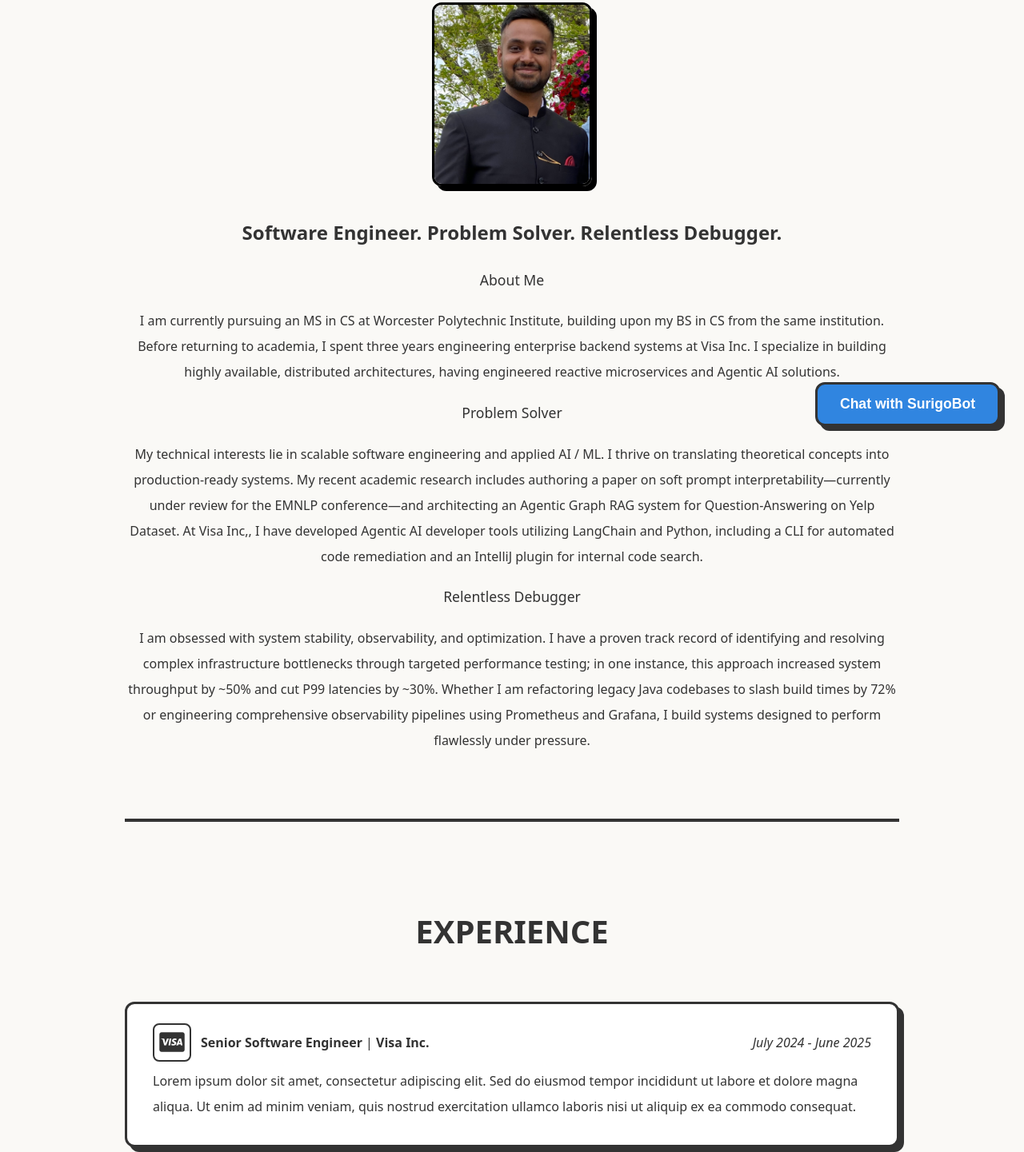
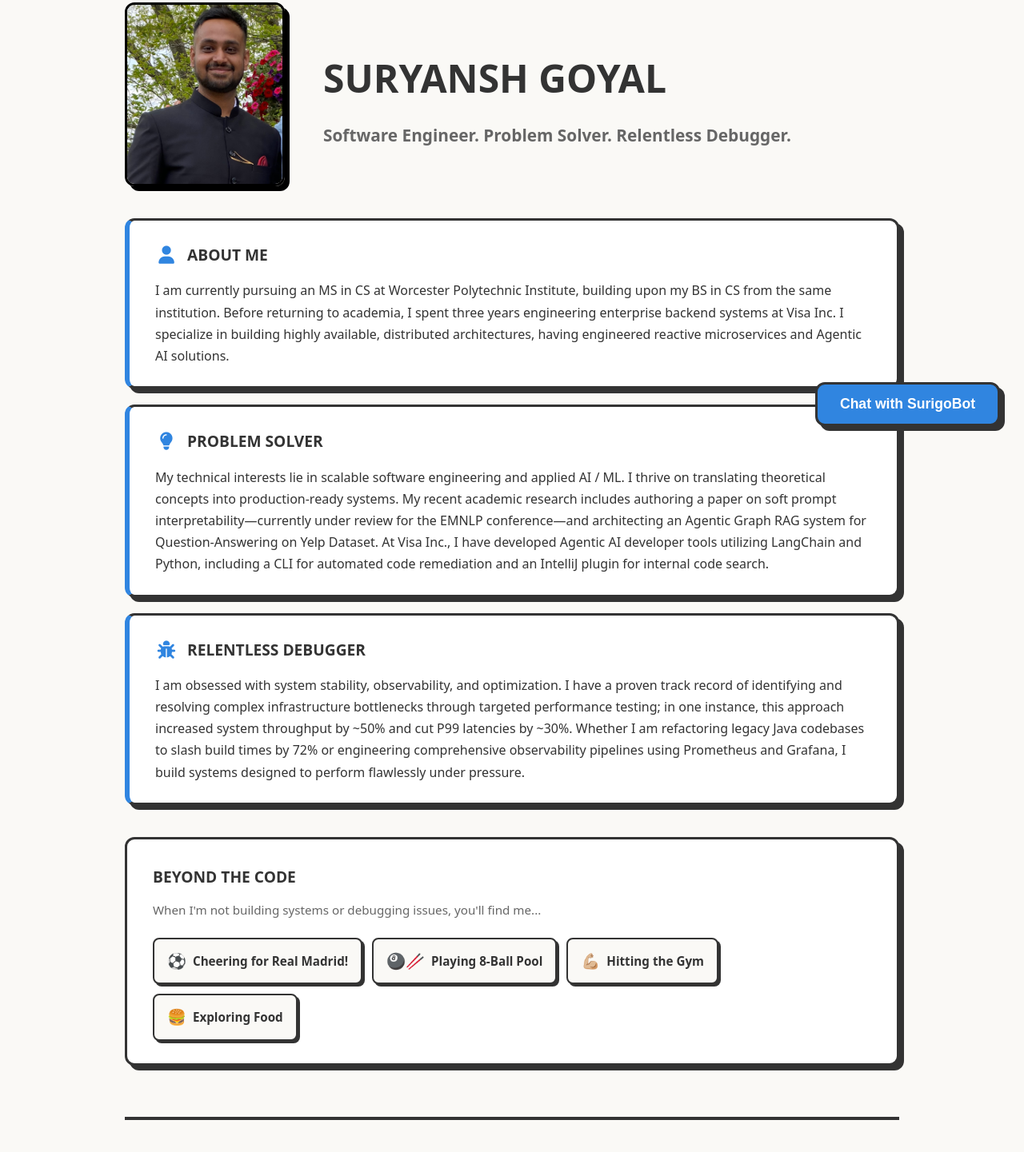
Before and after one commit to Suryanshg/surigo-site, a website built with Vite: page frontend/index.html in a window 1280 px wide. Shown: the part 237-1678 px from the top of the page at 80% size. Built offline with nearby package versions, Linux system fonts and the light colour scheme.

Commit message:
Improved UI design for bio and projects using Claude Code

```diff
--- a/frontend/index.html
+++ b/frontend/index.html
@@ -56,16 +56,20 @@
     <main>
         <!-- Bio Section -->
         <section id="bio">
-            <div class="bio-text">
-                <div class="bio-pic">
-                    <img src="src/assets/ProfilePicture.jpg" alt="Suryansh Goyal Profile" class="profile-pic">
+            <!-- Hero: pic + tagline side by side -->
+            <div class="bio-hero">
+                <img src="src/assets/ProfilePicture.jpg" alt="Suryansh Goyal Profile" class="profile-pic">
+                <div class="bio-hero-text">
+                    <h1>Suryansh Goyal</h1>
+                    <h2>Software Engineer. Problem Solver. Relentless Debugger.</h2>
                 </div>
-                <!-- <h1>Suryansh Goyal</h1> -->
-                <h2>Software Engineer. Problem Solver. Relentless Debugger.</h2>
-                <div id="bio-text-container"></div>
             </div>
 
+            <!-- Structured bio cards -->
+            <div class="bio-cards" id="bio-sections"></div>
 
+            <!-- Fun personal section -->
+            <div class="fun-section" id="fun-section-container"></div>
         </section>
 
         <!-- Experience Section -->
--- a/frontend/src/data.js
+++ b/frontend/src/data.js
@@ -1,18 +1,31 @@
-export const bioText = `
-<p>
-<p>About Me</p>
-I am currently pursuing an MS in CS at Worcester Polytechnic Institute, building upon my BS in CS from the same institution. Before returning to academia, I spent three years engineering enterprise backend systems at Visa Inc. I specialize in building highly available, distributed architectures, having engineered reactive microservices and Agentic AI solutions.
-</p>
+export const bioSections = [
+    {
+        icon: "fa-solid fa-user",
+        title: "About Me",
+        content: "I am currently pursuing an MS in CS at Worcester Polytechnic Institute, building upon my BS in CS from the same institution. Before returning to academia, I spent three years engineering enterprise backend systems at Visa Inc. I specialize in building highly available, distributed architectures, having engineered reactive microservices and Agentic AI solutions."
+    },
+    {
+        icon: "fa-solid fa-lightbulb",
+        title: "Problem Solver",
+        content: "My technical interests lie in scalable software engineering and applied AI / ML. I thrive on translating theoretical concepts into production-ready systems. My recent academic research includes authoring a paper on soft prompt interpretability—currently under review for the EMNLP conference—and architecting an Agentic Graph RAG system for Question-Answering on Yelp Dataset. At Visa Inc., I have developed Agentic AI developer tools utilizing LangChain and Python, including a CLI for automated code remediation and an IntelliJ plugin for internal code search."
+    },
+    {
+        icon: "fa-solid fa-bug",
+        title: "Relentless Debugger",
+        content: "I am obsessed with system stability, observability, and optimization. I have a proven track record of identifying and resolving complex infrastructure bottlenecks through targeted performance testing; in one instance, this approach increased system throughput by ~50% and cut P99 latencies by ~30%. Whether I am refactoring legacy Java codebases to slash build times by 72% or engineering comprehensive observability pipelines using Prometheus and Grafana, I build systems designed to perform flawlessly under pressure."
+    }
+];
 
-<p>
-<p>Problem Solver</p>
-My technical interests lie in scalable software engineering and applied AI / ML. I thrive on translating theoretical concepts into production-ready systems. My recent academic research includes authoring a paper on soft prompt interpretability—currently under review for the EMNLP conference—and architecting an Agentic Graph RAG system for Question-Answering on Yelp Dataset. At Visa Inc,, I have developed Agentic AI developer tools utilizing LangChain and Python, including a CLI for automated code remediation and an IntelliJ plugin for internal code search.
-</p>
-
-<p>
-<p>Relentless Debugger</p>
-I am obsessed with system stability, observability, and optimization. I have a proven track record of identifying and resolving complex infrastructure bottlenecks through targeted performance testing; in one instance, this approach increased system throughput by ~50% and cut P99 latencies by ~30%. Whether I am refactoring legacy Java codebases to slash build times by 72% or engineering comprehensive observability pipelines using Prometheus and Grafana, I build systems designed to perform flawlessly under pressure.
-</p>`
+export const funFacts = {
+    title: "Beyond the Code",
+    intro: "When I'm not building systems or debugging issues, you'll find me...",
+    items: [
+        { emoji: "⚽", label: "Cheering for Real Madrid!" },
+        { emoji: "🎱🥢", label: "Playing 8-Ball Pool" },
+        { emoji: "💪🏼", label: "Hitting the Gym" },
+        { emoji: "🍔", label: "Exploring Food" },
+    ]
+};
 
 
 export const experienceData = [
@@ -97,37 +110,31 @@ export const projectsData = [
     {
         title: "AniZenith",
         description: "A modern web application built with React, Vite, and Node.js. Enables real-time data sync and user collaboration.",
-        link: "",
-        skills : []
+        link: "https://github.com/ShafathZ/AniZenithProject", // TODO: update or remove link
+        skills: ["TODO: skill", "TODO: skill"]
     },
     {
         title: "Yelp Restaurant QA Agent",
         description: "A machine learning tool that predicts data trends using Python, scikit-learn, and Pandas.",
-        link: "",
-        skills : []
+        link: "https://github.com/Suryanshg/Yelp-Restaurant-QA-Agent", // TODO: add GitHub link
+        skills: ["TODO: skill", "TODO: skill"]
     },
     {
         title: "Soft Prompt Translator",
         description: "A responsive portfolio template designed to be completely customizable and lightweight.",
-        link: "",
-        skills : []
+        link: "", // TODO: add GitHub link
+        skills: ["TODO: skill", "TODO: skill"]
     },
     {
         title: "AI Car Racing",
         description: "A responsive portfolio template designed to be completely customizable and lightweight.",
-        link: "",
-        skills : []
+        link: "", // TODO: add GitHub link
+        skills: ["TODO: skill", "TODO: skill"]
     },
     {
         title: "ShakespeareGPT",
         description: "A responsive portfolio template designed to be completely customizable and lightweight.",
-        link: "",
-        skills : []
-    },
-    {
-        title: "Project Siz",
-        description: "A responsive portfolio template designed to be completely customizable and lightweight.",
-        link: "",
-        skills : []
+        link: "", // TODO: add GitHub link
+        skills: ["TODO: skill", "TODO: skill"]
     },
 ];
--- a/frontend/src/main.js
+++ b/frontend/src/main.js
@@ -1,11 +1,35 @@
 import './style.css'
-import { bioText, experienceData, skillsData, educationData, projectsData } from './data.js';
+import { bioSections, funFacts, experienceData, skillsData, educationData, projectsData } from './data.js';
 
 // --- Populate Content Dynamically ---
 
-// Bio Text
-const bioTextContainer = document.getElementById('bio-text-container');
-bioTextContainer.innerHTML += `<p>${bioText}</p>`
+// Bio Sections
+const bioSectionsContainer = document.getElementById('bio-sections');
+bioSections.forEach(section => {
+    bioSectionsContainer.innerHTML += `
+        <div class="bio-card">
+            <div class="bio-card-header">
+                <i class="${section.icon}"></i>
+                <h3>${section.title}</h3>
+            </div>
+            <p>${section.content}</p>
+        </div>
+    `;
+});
+
+// Fun Section
+const funSectionContainer = document.getElementById('fun-section-container');
+const funItems = funFacts.items.map(item => `
+    <div class="fun-item">
+        <span class="fun-emoji">${item.emoji}</span>
+        <span>${item.label}</span>
+    </div>
+`).join('');
+funSectionContainer.innerHTML = `
+    <h3>${funFacts.title}</h3>
+    <p class="fun-intro">${funFacts.intro}</p>
+    <div class="fun-grid">${funItems}</div>
+`;
 
 // Experience
 const experienceContainer = document.getElementById('experience-container');
@@ -48,10 +72,22 @@ educationData.forEach(edu => {
 // Projects
 const projectsGrid = document.getElementById('projects-grid');
 projectsData.forEach(proj => {
+    const githubBtn = proj.link
+        ? `<a href="${proj.link}" target="_blank" class="project-github-link" aria-label="GitHub">
+               <i class="fa-brands fa-github"></i>
+           </a>`
+        : '';
+
+    const badges = proj.skills.map(s => `<span class="project-badge">${s}</span>`).join('');
+
     projectsGrid.innerHTML += `
         <div class="project-card">
-            <h3>${proj.title}</h3>
+            <div class="project-header">
+                <h3>${proj.title}</h3>
+                ${githubBtn}
+            </div>
             <p>${proj.description}</p>
+            <div class="project-badges">${badges}</div>
         </div>
     `;
 });
--- a/frontend/src/style.css
+++ b/frontend/src/style.css
@@ -122,10 +122,17 @@ main {
 
 /* Bio Section */
 #bio {
+  padding: 4rem 0;
   display: flex;
-  text-align: center;
-  padding: 4rem 0;
-  gap: 50px;
+  flex-direction: column;
+  gap: 2.5rem;
+}
+
+/* Hero: pic + name/tagline side by side */
+.bio-hero {
+  display: flex;
+  align-items: center;
+  gap: 3rem;
 }
 
 .profile-pic {
@@ -136,7 +143,7 @@ main {
   border: 3px solid black;
   box-shadow: 6px 6px 0px 0px black;
   transition: transform 0.2s ease, box-shadow 0.2s ease;
-  margin-bottom: 1.5rem;
+  flex-shrink: 0;
 }
 
 .profile-pic:hover {
@@ -144,26 +151,125 @@ main {
   box-shadow: 10px 10px 0px 0px black;
 }
 
-#bio h1 {
-  margin-bottom: 0.5rem;
-  margin-top: 0;
+.bio-hero-text h1 {
+  margin: 0 0 0.5rem 0;
   font-size: 3rem;
   font-weight: 900;
   text-transform: uppercase;
+  color: var(--text-color);
 }
 
-#bio h2 {
-  font-weight: 700;
-  color: var(--text-color);
-  margin-top: 0;
-  margin-bottom: 1rem;
-  font-size: 1.5rem;
+.bio-hero-text h2 {
+  margin: 0;
+  font-size: 1.3rem;
+  font-weight: 600;
+  color: #666;
+  line-height: 1.5;
 }
 
-#bio p {
+/* Bio detail cards */
+.bio-cards {
+  display: flex;
+  flex-direction: column;
+  gap: 1.25rem;
+}
+
+.bio-card {
+  background-color: #fff;
+  border: 3px solid var(--text-color);
+  border-left: 6px solid var(--primary-color);
+  border-radius: 12px;
+  padding: 1.5rem 2rem;
+  box-shadow: 6px 6px 0px 0px var(--text-color);
+  transition: transform 0.2s ease, box-shadow 0.2s ease;
+}
+
+.bio-card:hover {
+  transform: translate(-4px, -4px);
+  box-shadow: 10px 10px 0px 0px var(--text-color);
+}
+
+.bio-card-header {
+  display: flex;
+  align-items: center;
+  gap: 0.75rem;
+  margin-bottom: 0.75rem;
+}
+
+.bio-card-header i {
+  font-size: 1.4rem;
+  color: var(--primary-color);
+  width: 28px;
+  text-align: center;
+}
+
+.bio-card-header h3 {
+  margin: 0;
+  font-size: 1.2rem;
+  font-weight: 800;
+  text-transform: uppercase;
   color: var(--text-color);
-  font-size: 1.1rem;
+}
+
+.bio-card p {
+  margin: 0;
+  color: var(--text-color);
+  font-size: 1rem;
   font-weight: 500;
+  line-height: 1.7;
+}
+
+/* Fun Section */
+.fun-section {
+  background-color: #fff;
+  border: 3px solid var(--text-color);
+  border-radius: 12px;
+  padding: 1.75rem 2rem;
+  box-shadow: 6px 6px 0px 0px var(--text-color);
+}
+
+.fun-section h3 {
+  margin: 0 0 0.4rem 0;
+  font-size: 1.2rem;
+  font-weight: 800;
+  text-transform: uppercase;
+  color: var(--text-color);
+}
+
+.fun-intro {
+  margin: 0 0 1.25rem 0;
+  color: #666;
+  font-size: 0.95rem;
+  font-weight: 500;
+}
+
+.fun-grid {
+  display: flex;
+  flex-wrap: wrap;
+  gap: 12px;
+}
+
+.fun-item {
+  display: flex;
+  align-items: center;
+  gap: 8px;
+  background-color: var(--bg-color);
+  border: 2px solid var(--text-color);
+  border-radius: 8px;
+  padding: 8px 16px;
+  font-weight: 600;
+  font-size: 0.95rem;
+  box-shadow: 3px 3px 0px 0px var(--text-color);
+  transition: transform 0.2s ease, box-shadow 0.2s ease;
+}
+
+.fun-item:hover {
+  transform: translate(-2px, -2px);
+  box-shadow: 5px 5px 0px 0px var(--text-color);
+}
+
+.fun-emoji {
+  font-size: 1.2rem;
 }
 
 /* Content Sections */
@@ -248,20 +354,21 @@ main {
 
 /* Projects Grid */
 .projects-grid {
-  display: grid;
-  grid-template-columns: repeat(auto-fit, minmax(280px, 1fr));
-  gap: 30px;
+  display: flex;
+  flex-direction: column;
+  gap: 2rem;
 }
 
 .project-card {
   background-color: #fff;
   border: 3px solid var(--text-color);
   border-radius: 12px;
-  padding: 2rem;
+  padding: 1.5rem 2rem;
   box-shadow: 6px 6px 0px 0px var(--text-color);
   transition: transform 0.2s ease, box-shadow 0.2s ease;
   display: flex;
   flex-direction: column;
+  gap: 0.75rem;
 }
 
 .project-card:hover {
@@ -269,17 +376,59 @@ main {
   box-shadow: 10px 10px 0px 0px var(--text-color);
 }
 
+.project-header {
+  display: flex;
+  justify-content: space-between;
+  align-items: center;
+}
+
 .project-card h3 {
-  margin-top: 0;
+  margin: 0;
   color: var(--text-color);
   font-weight: 800;
   font-size: 1.5rem;
 }
 
+.project-github-link {
+  color: var(--text-color);
+  font-size: 1.6rem;
+  text-decoration: none;
+  border: 2px solid transparent;
+  border-radius: 8px;
+  padding: 4px 8px;
+  transition: all 0.2s ease;
+}
+
+.project-github-link:hover {
+  background-color: var(--text-color);
+  color: #fff;
+  border-color: var(--text-color);
+  box-shadow: 3px 3px 0px 0px var(--primary-color);
+  transform: translate(-2px, -2px);
+}
+
 .project-card p {
   color: var(--text-color);
-  margin-bottom: 0;
+  margin: 0;
   font-weight: 500;
+}
+
+.project-badges {
+  display: flex;
+  flex-wrap: wrap;
+  gap: 8px;
+  margin-top: 0.25rem;
+}
+
+.project-badge {
+  background-color: var(--primary-color);
+  color: #fff;
+  padding: 4px 14px;
+  border-radius: 6px;
+  font-size: 0.85rem;
+  font-weight: 700;
+  border: 2px solid var(--text-color);
+  box-shadow: 3px 3px 0px 0px var(--text-color);
 }
 
 /* Skills List */
```
